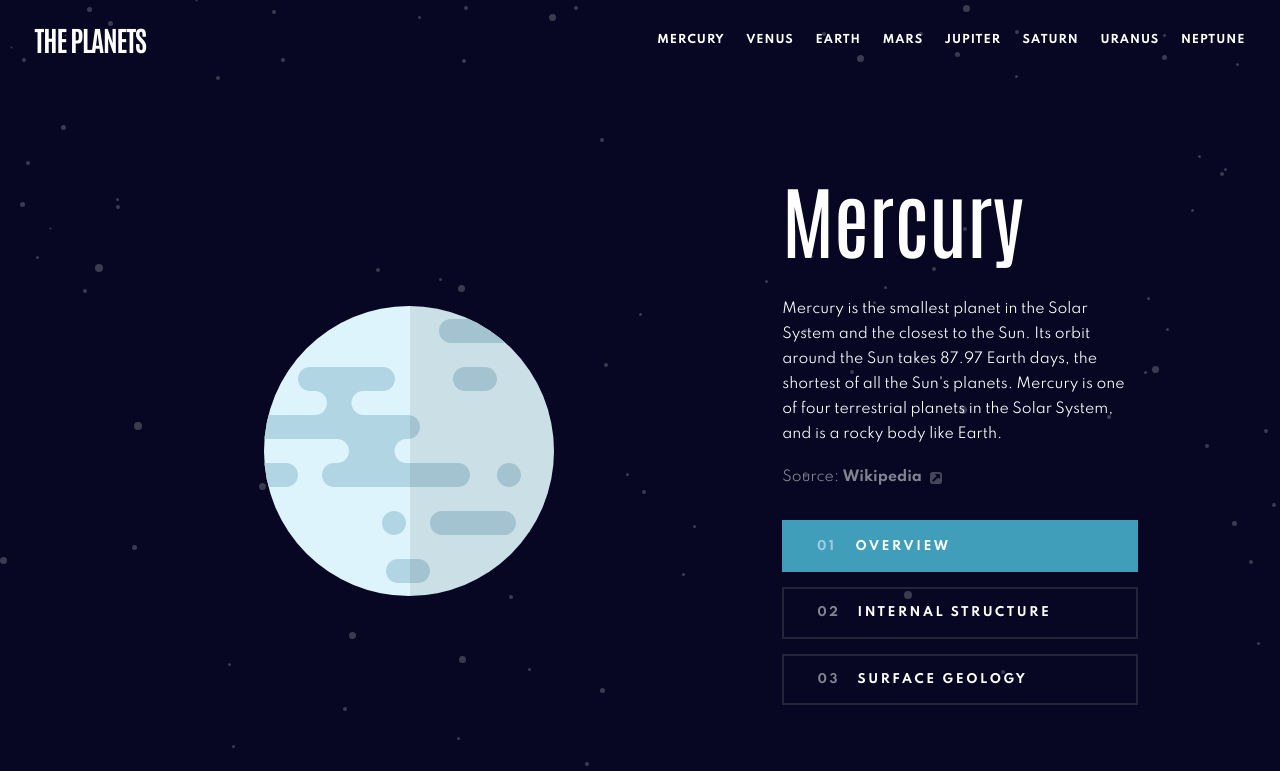
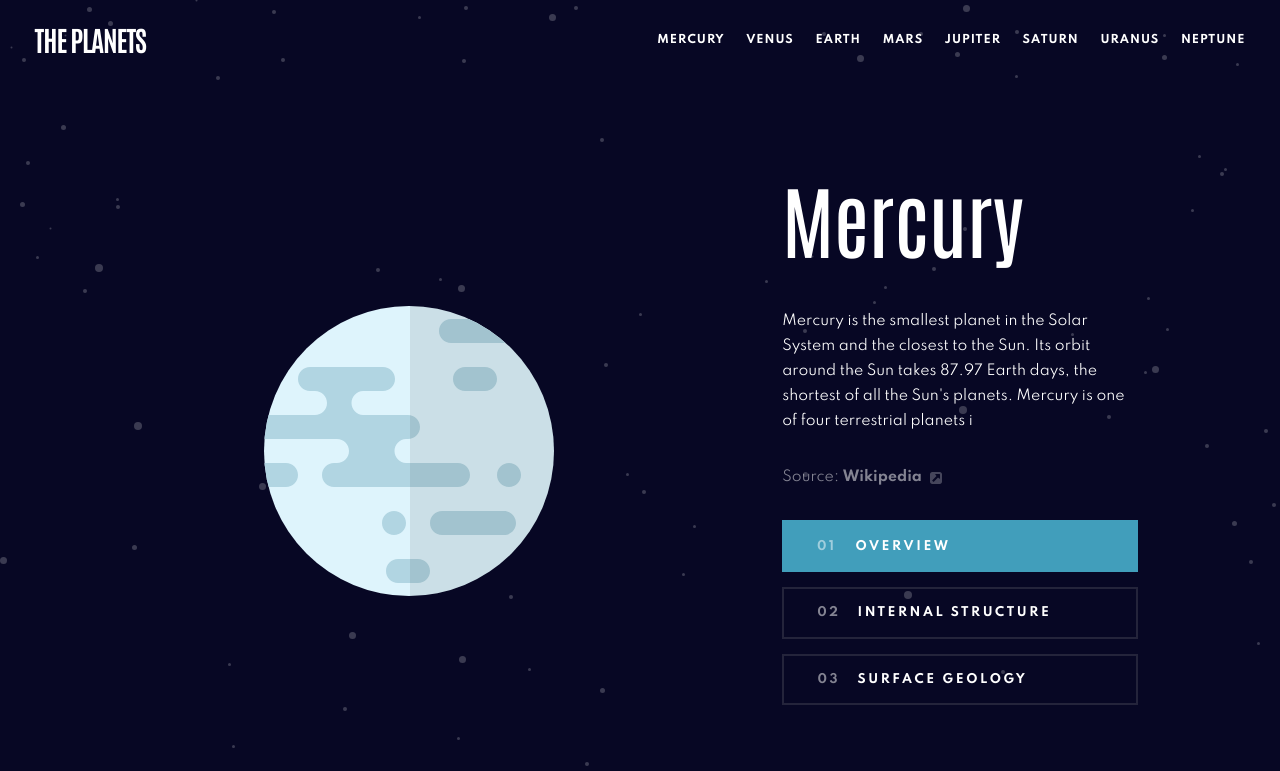
Before and after one commit to JesusKreist/planets-facts-site, a Next.js app: page /mercury in a window 1280 px wide. Shown: the top 771 px of the page. Built offline with nearby package versions, Linux system fonts and the light colour scheme.

Commit message:
Fix typing backspace bug

```diff
--- a/package.json
+++ b/package.json
@@ -30,6 +30,7 @@
     "react-icons": "^4.7.1",
     "typed.js": "^2.0.12",
     "typescript": "4.9.4",
+    "typewriter-effect": "^2.19.0",
     "usehooks-ts": "^2.9.1",
     "zustand": "^4.3.1"
   },
--- a/src/components/PlanetPage/PlanetInfoText.tsx
+++ b/src/components/PlanetPage/PlanetInfoText.tsx
@@ -4,12 +4,13 @@ import { Link } from "@chakra-ui/react";
 import { usePlanetsStore } from "../../store/planetsStore";
 import Typed from "typed.js";
 import { useRef, useEffect } from "react";
+import Typewriter from "typewriter-effect";
 
 const PlanetInfoText = () => {
   const currentPlanet = usePlanetsStore((state) => state.currentPlanet);
   const planetInfo = usePlanetsStore((state) => state.planetInfo);
 
-  const el = useRef(null);
+  const el = useRef<HTMLParagraphElement>(null);
 
   const planetInfoText = `${currentPlanet[planetInfo].content}`;
   const planetInfoSource = `${currentPlanet[planetInfo].source}`;
@@ -20,17 +21,16 @@ const PlanetInfoText = () => {
       // Speed settings, try diffrent values untill you get good results
       startDelay: 300,
       typeSpeed: 20,
-      backSpeed: 100,
-      backDelay: 100,
       showCursor: false,
     };
-    if (el.current) {
-      const typed = new Typed(el.current, options);
 
-      return () => {
-        typed.destroy();
-      };
-    }
+    // typed.current = new Typed(el.current, options);
+    // @ts-ignore
+    const typed = new Typed(el.current, options);
+
+    return () => {
+      typed.destroy();
+    };
   }, [planetInfoText]);
 
   return (
@@ -56,7 +56,17 @@ const PlanetInfoText = () => {
         width={{ md: "339px", lg: "unset" }}
         ref={el}
       >
-        {planetInfoText}
+        {/* <Typewriter
+          onInit={(typewriter) => {
+            typewriter
+              .typeString(planetInfoText)
+              .callFunction(() => {
+                console.log("String typed out!");
+              })
+
+              .start();
+          }}
+        /> */}
       </Text>
 
       <Box opacity="0.5" fontSize={{ base: "0.75rem", lg: "0.875rem" }}>
```
Also changed, not shown: 1 other file (tests, documents, lock files or other folders).
